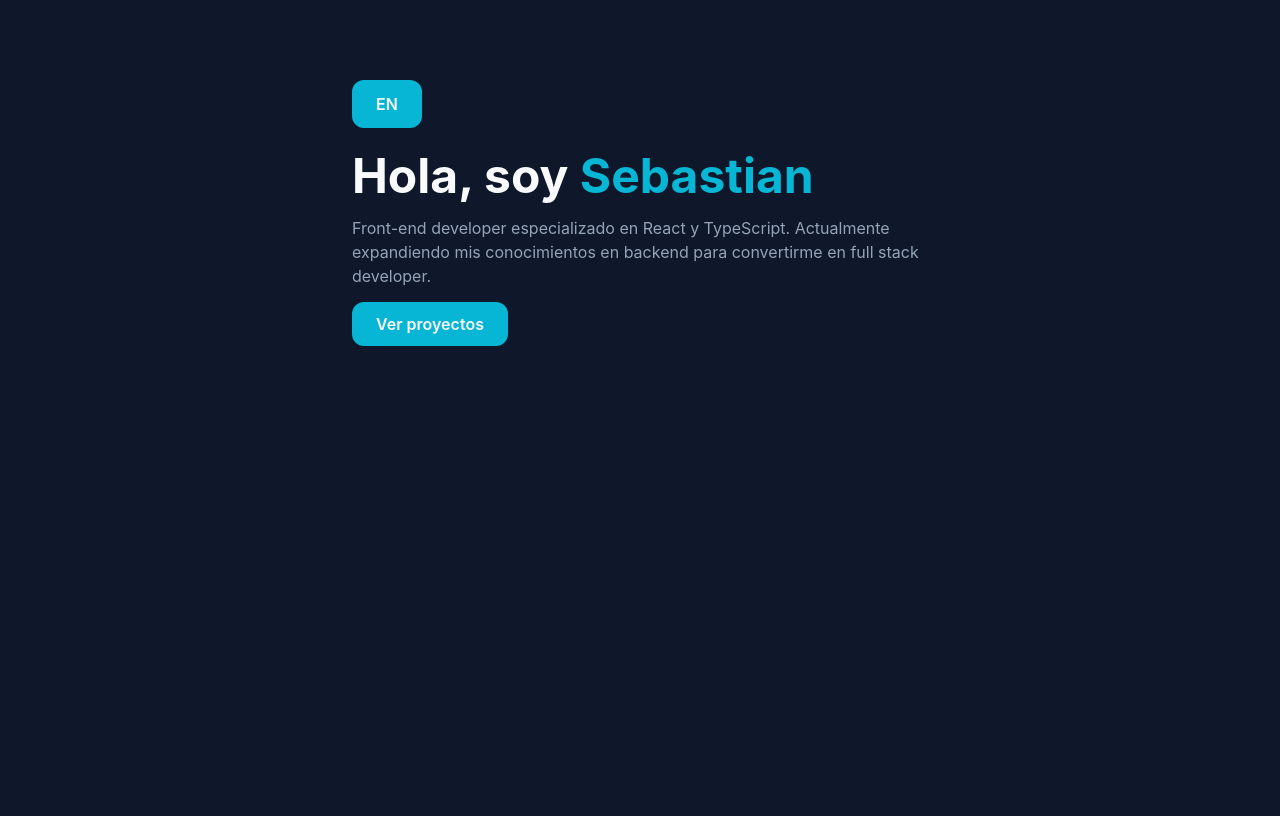
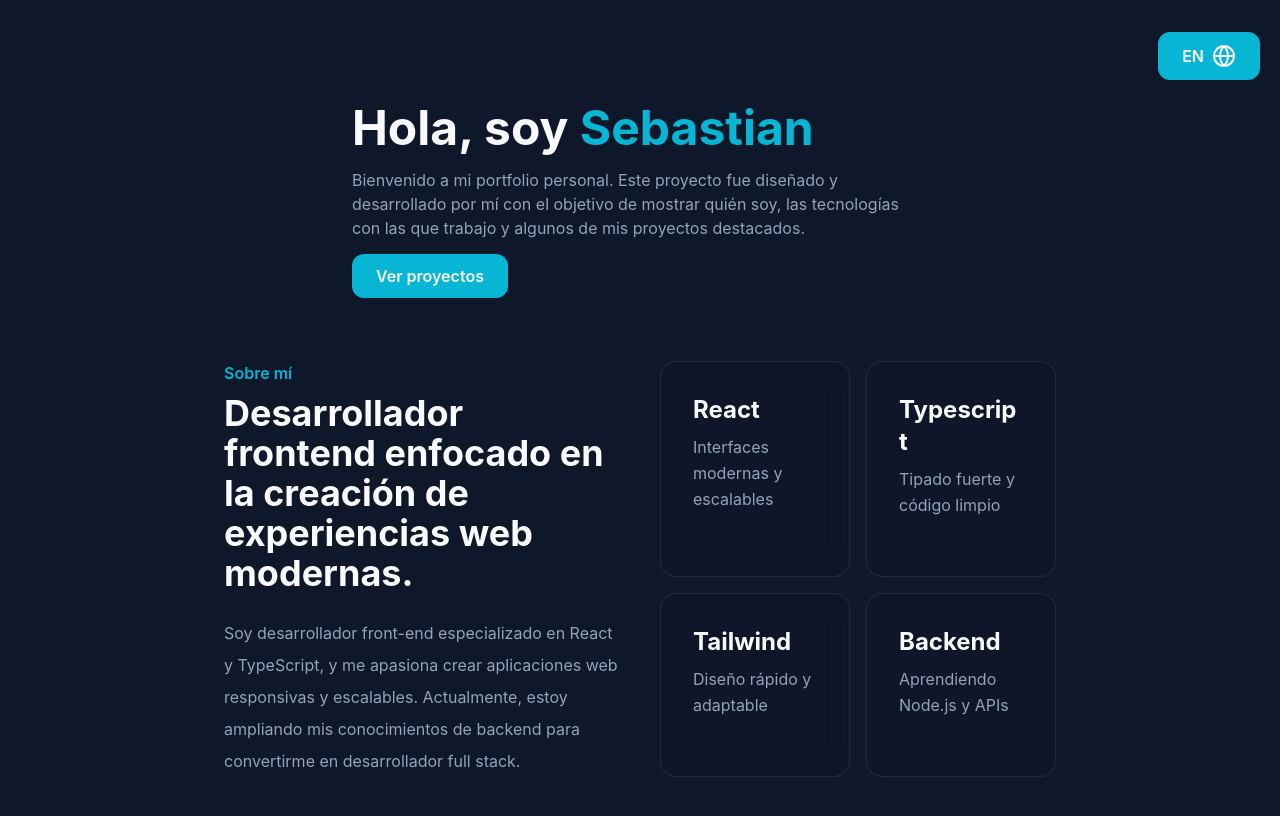
Before and after one commit to sebaeze00/portfolio-avilaSebastian, a React (Vite) app: page / in a window 1280 px wide. Shown: the top 816 px of the page. Built offline with nearby package versions, Linux system fonts and the light colour scheme.

Commit message:
feat/section-about The About Me component was added to the home layout, reusing text components.

```diff
--- a/package.json
+++ b/package.json
@@ -12,6 +12,7 @@
   "dependencies": {
     "@tailwindcss/vite": "^4.3.0",
     "framer-motion": "^12.38.0",
+    "lucide-react": "^1.16.0",
     "react": "^19.2.6",
     "react-dom": "^19.2.6",
     "react-router-dom": "^7.15.1",
--- a/src/App.tsx
+++ b/src/App.tsx
@@ -1,16 +1,19 @@
 import "./App.css";
 import { Route, Routes } from "react-router-dom";
 import Home from "./pages/Home";
+import LanguageSwitcher from "./components/ui/ButtonLanguage";
 
 function App() {
   return (
     <>
+      <div className="mr-5 mt-8 flex justify-end ">
+        <LanguageSwitcher />
+      </div>
       <section id="center">
         <Routes>
           <Route path="/" element={<Home />} />
         </Routes>
       </section>
-
     </>
   );
 }
--- a/src/components/ButtonLanguage.tsx
+++ /dev/null
@@ -1,17 +0,0 @@
-import { useLanguage } from "../context/LanguageContext";
-import Button from "./Button";
-
-const LanguageSwitcher = () => {
-  const { language, setLanguage } = useLanguage();
-
-  return (
-    <Button
-      onClick={() => setLanguage(language === "es" ? "en" : "es")}
-      className="button-primary mb-6"
-    >
-      {language === "es" ? "EN" : "ES"}
-    </Button>
-  );
-};
-
-export default LanguageSwitcher;
--- a/src/components/Button.tsx
+++ b/src/components/ui/Button.tsx
@@ -1,5 +1,5 @@
 import { Link } from "react-router-dom";
-import type { ButtonProps } from "../types/ButtonProps";
+import type { ButtonProps } from "../../types/ButtonProps";
 
 const Button = ({ children, type = "button", to, className, onClick }: ButtonProps) => {
   if (to) {
--- /dev/null
+++ b/src/components/ui/ButtonLanguage.tsx
@@ -0,0 +1,22 @@
+import { useLanguage } from "../../context/LanguageContext";
+import Button from "./Button";
+import { Globe } from "lucide-react";
+
+const LanguageSwitcher = () => {
+  const { language, setLanguage } = useLanguage();
+
+  return (
+    <div className="flex">
+      <Button
+        onClick={() => setLanguage(language === "es" ? "en" : "es")}
+        className="button-primary mb-6 flex gap-2 "
+      >
+        {language === "es" ? "EN" : "ES"}
+
+        <Globe className="w-6 h-6 text-white-400" />
+      </Button>
+    </div>
+  );
+};
+
+export default LanguageSwitcher;
--- a/src/components/Text.tsx
+++ b/src/components/ui/Text.tsx
@@ -1,5 +1,4 @@
-
-import type { TextProps } from "../types/TextProps";
+import type { TextProps } from "../../types/TextProps";
 
 const Text = ({ children, className, as: Component = "p" }: TextProps) => {
   return <Component className={className}>{children}</Component>;
--- a/src/index.css
+++ b/src/index.css
@@ -20,18 +20,22 @@ body {
 }
 
 section {
-  @apply px-6 md:px-12 lg:px-24 py-10;
+  @apply px-6 md:px-12 lg:px-24;
 }
 
 .container-custom {
-  @apply max-w-7xl mx-auto;
+  @apply max-w-7xl mx-auto px-4 sm:px-6 lg:px-8;
 }
 
 .card {
-  background: var(--background-secondary);
-  @apply rounded-2xl p-6 border border-slate-700;
+  background: rgba(15, 23, 42, 0.6);
+  backdrop-filter: blur(12px);
+  @apply rounded-2xl p-6 md:p-8
+  border border-slate-700/50
+  transition-all duration-300
+  hover:border-cyan-400/40
+  hover:-translate-y-1;
 }
-
 .text-secondary {
   color: var(--text-secondary);
 }
--- a/src/pages/Home.tsx
+++ b/src/pages/Home.tsx
@@ -1,56 +1,12 @@
-import { motion } from "framer-motion";
-import Text from "../components/Text";
-import Button from "../components/Button";
-
-import { useLanguage } from "../context/LanguageContext";
-import {
-  ProjectTexts,
-  SubTitleTexts,
-  TitleTexts,
-} from "../transations/GlobalTexts";
-import LanguageSwitcher from "../components/ButtonLanguage";
+import AboutMe from "../sections/AboutMe";
+import Hero from "../sections/Hero";
 
 const Home = () => {
-  const { language } = useLanguage();
-
   return (
-    <section>
-      <LanguageSwitcher />
-
-      <div className="container-custom">
-        <motion.div
-          initial={{ opacity: 0, y: -40 }}
-          animate={{ opacity: 1, y: 0 }}
-          transition={{ duration: 0.8 }}
-        >
-          <Text as="h1" className="text-5xl font-bold">
-            {TitleTexts[language].title}
-            <span className="accent">{TitleTexts[language].titleSpan}</span>
-          </Text>
-        </motion.div>
-
-        <motion.div
-          initial={{ opacity: 0, x: 40 }}
-          animate={{ opacity: 1, x: 0 }}
-          transition={{ duration: 0.8 }}
-        >
-          <Text as="p" className="text-secondary mt-4 max-w-xl">
-            {SubTitleTexts[language].title}
-          </Text>
-        </motion.div>
-
-        <motion.div
-          initial={{ opacity: 0, x: 40 }}
-          animate={{ opacity: 1, x: 0 }}
-          transition={{ duration: 0.8 }}
-          className="mt-6"
-        >
-          <Button to="/projects" className="button-primary mt-6">
-            {ProjectTexts[language].title}
-          </Button>
-        </motion.div>
-      </div>
-    </section>
+    <>
+      <Hero />
+      <AboutMe />
+    </>
   );
 
   {
--- /dev/null
+++ b/src/sections/AboutMe.tsx
@@ -0,0 +1,115 @@
+import Text from "../components/ui/Text";
+import { motion } from "framer-motion";
+import {
+  AboutMeText,
+  AppContentText,
+  AppText,
+} from "../transations/GlobalTexts";
+import { useLanguage } from "../context/LanguageContext";
+
+const AboutMe = () => {
+  const { language } = useLanguage();
+
+  return (
+    <>
+      <section className="py-12">
+        <div className="container-custom grid grid-cols-1 md:grid-cols-2 gap-6 lg:gap-10">
+          {/* Left */}
+          <motion.div
+            initial={{ opacity: 0, x: -40 }}
+            whileInView={{ opacity: 1, x: 0 }}
+            transition={{ duration: 0.7 }}
+            viewport={{ once: true }}
+          >
+            <Text as="p" className="accent font-semibold mb-2">
+              {AboutMeText[language].title}
+            </Text>
+
+            <Text as="h2" className="sm:text-4xl text-2xl font-bold mb-6">
+              {AboutMeText[language].myWork}
+            </Text>
+
+            <Text as="p" className="text-secondary leading-8">
+              {AboutMeText[language].myExp}
+            </Text>
+          </motion.div>
+
+          {/* Right */}
+          <motion.div
+            initial={{ opacity: 0, x: 40 }}
+            whileInView={{ opacity: 1, x: 0 }}
+            transition={{ duration: 0.7 }}
+            viewport={{ once: true }}
+            className="grid grid-cols-1 xl:grid-cols-2 gap-4"
+          >
+            <div className="card">
+              <Text
+                as="h3"
+                className="font-bold text-xl sm:text-2xl break-words"
+              >
+                {AppText[language].react}
+              </Text>
+
+              <Text
+                as="p"
+                className="text-secondary mt-2 text-sm sm:text-base leading-relaxed break-words"
+              >
+                {AppContentText[language].react}
+              </Text>
+            </div>
+
+            <div className="card">
+              <Text
+                as="h3"
+                className="font-bold text-xl sm:text-2xl break-words"
+              >
+                {AppText[language].typescript}
+              </Text>
+
+              <Text
+                as="p"
+                className="text-secondary mt-2 text-sm sm:text-base leading-relaxed break-words"
+              >
+                {AppContentText[language].typescript}
+              </Text>
+            </div>
+
+            <div className="card">
+              <Text
+                as="h3"
+                className="font-bold text-xl sm:text-2xl break-words"
+              >
+                {AppText[language].tailwind}
+              </Text>
+
+              <Text
+                as="p"
+                className="text-secondary mt-2 text-sm sm:text-base leading-relaxed break-words"
+              >
+                {AppContentText[language].tailwind}
+              </Text>
+            </div>
+
+            <div className="card">
+              <Text
+                as="h3"
+                className="font-bold text-xl sm:text-2xl break-words"
+              >
+                {AppText[language].backend}
+              </Text>
+
+              <Text
+                as="p"
+                className="text-secondary mt-2 text-sm sm:text-base leading-relaxed break-words"
+              >
+                {AppContentText[language].backend}
+              </Text>
+            </div>
+          </motion.div>
+        </div>
+      </section>
+    </>
+  );
+};
+
+export default AboutMe;
--- /dev/null
+++ b/src/sections/Hero.tsx
@@ -0,0 +1,52 @@
+import { motion } from "framer-motion";
+import Text from "../components/ui/Text";
+import { useLanguage } from "../context/LanguageContext";
+import {
+  ProjectTexts,
+  SubTitleTexts,
+  TitleTexts,
+} from "../transations/GlobalTexts";
+import Button from "../components/ui/Button";
+
+const Hero = () => {
+  const { language } = useLanguage();
+  return (
+    <section>
+      <div className="container-custom">
+        <motion.div
+          initial={{ opacity: 0, y: -40 }}
+          animate={{ opacity: 1, y: 0 }}
+          transition={{ duration: 0.8 }}
+        >
+          <Text as="h1" className="sm:text-5xl text-4xl font-bold">
+            {TitleTexts[language].title}
+            <span className="accent">{TitleTexts[language].titleSpan}</span>
+          </Text>
+        </motion.div>
+
+        <motion.div
+          initial={{ opacity: 0, x: 40 }}
+          animate={{ opacity: 1, x: 0 }}
+          transition={{ duration: 0.8 }}
+        >
+          <Text as="p" className="text-secondary mt-4 max-w-xl">
+            {SubTitleTexts[language].title}
+          </Text>
+        </motion.div>
+
+        <motion.div
+          initial={{ opacity: 0, x: 40 }}
+          animate={{ opacity: 1, x: 0 }}
+          transition={{ duration: 0.8 }}
+          className="mt-6"
+        >
+          <Button to="/projects" className="button-primary mt-6">
+            {ProjectTexts[language].title}
+          </Button>
+        </motion.div>
+      </div>
+    </section>
+  );
+};
+
+export default Hero;
--- a/src/transations/GlobalTexts.ts
+++ b/src/transations/GlobalTexts.ts
@@ -1,4 +1,4 @@
-// Home Text
+// Hero
 
 export const TitleTexts = {
   es: {
@@ -15,23 +15,72 @@ export const TitleTexts = {
 export const SubTitleTexts = {
   es: {
     title:
-      "Front-end developer especializado en React y TypeScript. Actualmente expandiendo mis conocimientos en backend para convertirme en full stack developer.",
+      " Bienvenido a mi portfolio personal. Este proyecto fue diseñado y desarrollado por mí con el objetivo de mostrar quién soy, las tecnologías con las que trabajo y algunos de mis proyectos destacados.",
   },
 
   en: {
     title:
-      "Front-end developer specializing in React and TypeScript. Currently expanding my backend knowledge to become a full stack developer.",
+      "Welcome to my personal portfolio. This project was designed and developed by me to showcase who I am, the technologies I work with, and some of my featured projects.",
   },
 };
 
+// About me
+
 export const ProjectTexts = {
   es: {
-    title:
-      "Ver proyectos",
+    title: "Ver proyectos",
   },
 
   en: {
-    title:
-      "View projects",
+    title: "View projects",
   },
 };
+
+export const AboutMeText = {
+  es: {
+    title: "Sobre mí",
+    myWork:
+      "Desarrollador frontend enfocado en la creación de experiencias web modernas.",
+    myExp:
+      "Soy desarrollador front-end especializado en React y TypeScript, y me apasiona crear aplicaciones web responsivas y escalables. Actualmente, estoy ampliando mis conocimientos de backend para convertirme en desarrollador full stack.",
+  },
+
+  en: {
+    title: "About Me",
+    myWork: "Frontend Developer focused on building modern web experiences",
+    myExp:
+      "I'm a Front-end Developer specialized in React and TypeScript, passionate about creating responsive and scalable web applications. Currently, I'm expanding my backend knowledge to become a Full Stack Developer.",
+  },
+};
+
+export const AppText = {
+  es: {
+    react: "React",
+    typescript: "Typescript",
+    tailwind: "Tailwind",
+    backend: "Backend",
+  },
+
+  en: {
+    react: "React",
+    typescript: "Typescript",
+    tailwind: "Tailwind",
+    backend: "Backend",
+  },
+};
+
+export const AppContentText = {
+  es: {
+    react: "Interfaces modernas y escalables",
+    typescript: "Tipado fuerte y código limpio",
+    tailwind: "Diseño rápido y adaptable",
+    backend: "Aprendiendo Node.js y APIs",
+  },
+
+  en: {
+    react: "Modern and scalable interfaces",
+    typescript: "Strong typing and clean code",
+    tailwind: "Fast and responsive styling",
+    backend: "Learning Node.js and APIs",
+  },
+};
```
Also changed, not shown: 1 other file (tests, documents, lock files or other folders).
